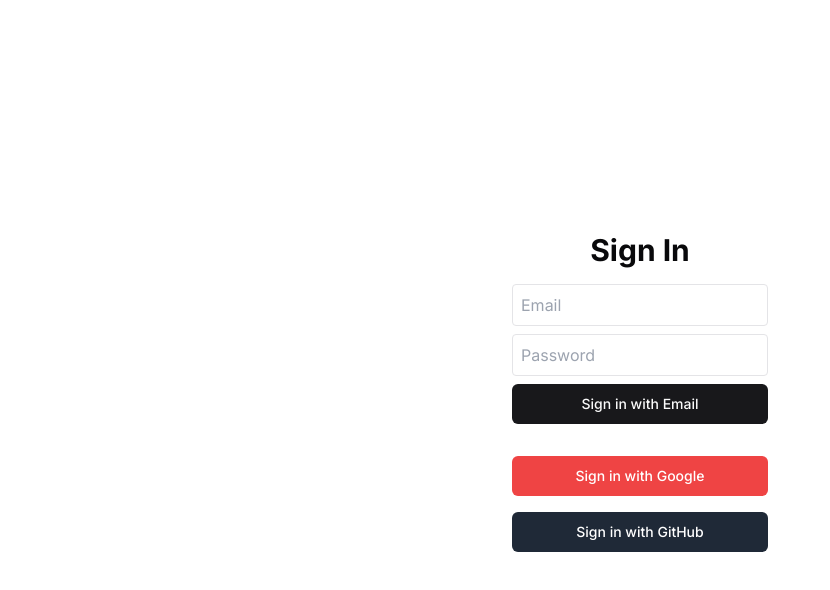
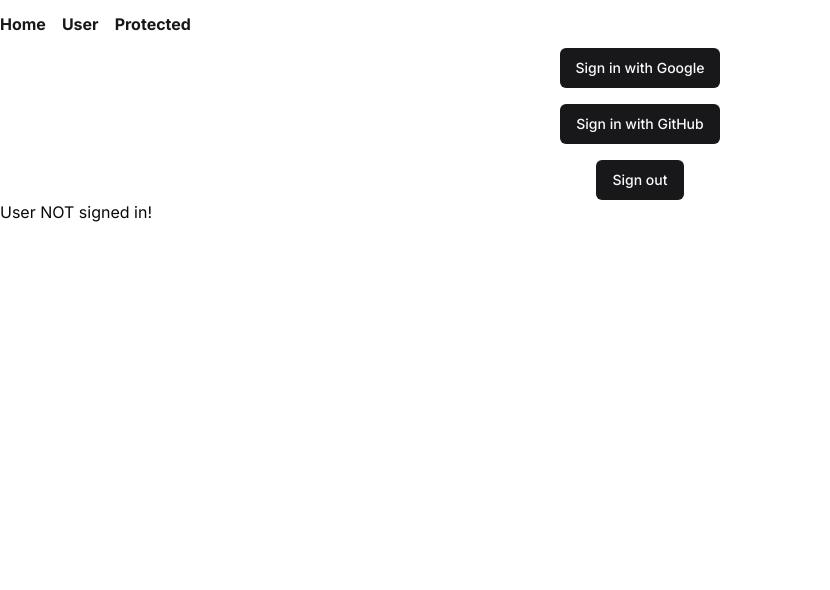
Before and after one commit to RRFayad/personal-workout-app, a Next.js app: page / in a window 1280 px wide. Shown: the top 590 px of the page, without its empty margins (0-830 px from the left). Built offline with nearby package versions, Linux system fonts and the light colour scheme; no server answers.

Commit message:
feat(auth): WIP next auth

```diff
--- /dev/null
+++ b/src/actions/index.ts
@@ -0,0 +1,2 @@
+// export { signIn } from "./sign-in";
+// export { signOut } from "./sign-out";
--- a/src/app/layout.tsx
+++ b/src/app/layout.tsx
@@ -1,6 +1,9 @@
 import type { Metadata } from "next";
 import { Inter } from "next/font/google";
 import "./globals.css";
+import Provider from "@/components/Provider";
+import Header from "@/components/Header";
+import { getServerSession } from "next-auth";
 
 const inter = Inter({ subsets: ["latin"] });
 
@@ -9,14 +12,21 @@
   description: "Generate your optimal workout",
 };
 
-export default function RootLayout({
+export default async function RootLayout({
   children,
 }: Readonly<{
   children: React.ReactNode;
 }>) {
+  const session = await getServerSession();
+
   return (
     <html lang="en">
-      <body className={inter.className}>{children}</body>
+      <body className={inter.className}>
+        <Provider session={session}>
+          <Header />
+          <main>{children}</main>
+        </Provider>
+      </body>
     </html>
   );
 }
--- a/src/app/page.tsx
+++ b/src/app/page.tsx
@@ -1,68 +1,18 @@
 "use client";
+import AuthButtons from "@/components/AuthButtons";
 
-import { signIn } from "next-auth/react";
-import { useState } from "react";
-import { Button } from "@/components/ui/button"; // Adjust this path based on your project
+import { useSession } from "next-auth/react";
 
 export default function Home() {
-  const [email, setEmail] = useState("");
-  const [password, setPassword] = useState("");
-  const [loading, setLoading] = useState(false);
-
-  const handleSignIn = async (provider: string) => {
-    setLoading(true);
-    await signIn(provider, { callbackUrl: "/" });
-    setLoading(false);
-  };
-
-  const handleCredentialsSignIn = async (e: React.FormEvent) => {
-    e.preventDefault();
-    setLoading(true);
-
-    // Sign in with email and password
-    const result = await signIn("credentials", {
-      redirect: false,
-      email,
-      password,
-    });
-
-    if (result?.error) {
-      alert(result.error); // Handle error, show a message, etc.
-    }
-
-    setLoading(false);
-  };
+  const session = useSession();
 
   return (
-    <div className="flex flex-col items-center justify-center min-h-screen py-2">
-      <h1 className="text-3xl font-bold mb-4">Sign In</h1>
-      <form className="flex flex-col items-center mb-4" onSubmit={handleCredentialsSignIn}>
-        <input
-          type="email"
-          placeholder="Email"
-          value={email}
-          onChange={(e) => setEmail(e.target.value)}
-          className="mb-2 p-2 border rounded w-64"
-          required
-        />
-        <input
-          type="password"
-          placeholder="Password"
-          value={password}
-          onChange={(e) => setPassword(e.target.value)}
-          className="mb-2 p-2 border rounded w-64"
-          required
-        />
-        <Button type="submit" className="mb-4 w-64" disabled={loading}>
-          Sign in with Email
-        </Button>
-      </form>
-      <Button onClick={() => handleSignIn("google")} className="mb-4 w-64 bg-red-500 text-white">
-        Sign in with Google
-      </Button>
-      <Button onClick={() => handleSignIn("github")} className="mb-4 w-64 bg-gray-800 text-white">
-        Sign in with GitHub
-      </Button>
-    </div>
+    <>
+      <AuthButtons />
+      {session.data?.user && (
+        <div>User is signed in! ({JSON.stringify(session.data.user)})</div>
+      )}
+      {!session.data?.user && <div>User NOT signed in!</div>}
+    </>
   );
 }
--- a/src/components/AuthButtons.tsx
+++ b/src/components/AuthButtons.tsx
@@ -5,7 +5,7 @@
 
 export default function AuthButtons() {
   return (
-    <div className="flex flex-col space-y-4">
+    <div className="m-auto flex w-40 flex-col items-center justify-center space-y-4">
       <Button onClick={() => signIn("google")}>Sign in with Google</Button>
       <Button onClick={() => signIn("github")}>Sign in with GitHub</Button>
       <Button onClick={() => signOut()}>Sign out</Button>
--- /dev/null
+++ b/src/components/Header.tsx
@@ -0,0 +1,30 @@
+"use client";
+
+import Link from "next/link";
+import { signIn, signOut, useSession } from "next-auth/react";
+import { useRouter } from "next/navigation";
+import { headers } from "next/headers";
+
+function Header() {
+  const { data: session, status } = useSession();
+  const router = useRouter();
+  const loading = status === "loading";
+
+  return (
+    <header>
+      <nav className="flex h-12 w-full items-center gap-x-4">
+        <Link className="text-md font-bold text-zinc-900" href={"/"}>
+          Home
+        </Link>
+        <Link className="text-md font-bold text-zinc-900" href={"/user"}>
+          User
+        </Link>
+        <Link className="text-md font-bold text-zinc-900" href={"/protected"}>
+          Protected
+        </Link>
+      </nav>
+    </header>
+  );
+}
+
+export default Header;
--- /dev/null
+++ b/src/components/Provider.tsx
@@ -0,0 +1,15 @@
+"use client";
+
+import { Session } from "next-auth";
+import { SessionProvider } from "next-auth/react";
+
+interface ProviderProps {
+  children: React.ReactNode;
+  session: Session | null;
+}
+
+function Provider({ children, session }: ProviderProps) {
+  return <SessionProvider>{children}</SessionProvider>;
+}
+
+export default Provider;
--- a/src/lib/auth.ts
+++ b/src/lib/auth.ts
@@ -8,6 +8,7 @@
 const authOptions: NextAuthOptions = {
   adapter: PrismaAdapter(db),
   secret: process.env.AUTH_SECRET,
+  debug: true,
   providers: [
     GoogleProvider({
       clientId: process.env.GOOGLE_CLIENT_ID!,
@@ -17,39 +18,39 @@
       clientId: process.env.GITHUB_CLIENT_ID!,
       clientSecret: process.env.GITHUB_CLIENT_SECRET!,
     }),
-    CredentialsProvider({
-      // The name to display on the sign in form (e.g. 'Sign in with...')
-      name: "Credentials",
-      // The credentials is used to generate a suitable form on the sign in page.
-      // You can specify whatever fields you are expecting to be submitted.
-      // e.g. domain, username, password, 2FA token, etc.
-      // You can pass any HTML attribute to the <input> tag through the object.
-      credentials: {
-        username: { label: "Username", type: "text", placeholder: "jsmith" },
-        password: { label: "Password", type: "password" },
-      },
-      async authorize(credentials, req) {
-        // You need to provide your own logic here that takes the credentials
-        // submitted and returns either a object representing a user or value
-        // that is false/null if the credentials are invalid.
-        // e.g. return { id: 1, name: 'J Smith', email: 'jsmith@example.com' }
-        // You can also use the `req` object to obtain additional parameters
-        // (i.e., the request IP address)
-        const res = await fetch("/your/endpoint", {
-          method: "POST",
-          body: JSON.stringify(credentials),
-          headers: { "Content-Type": "application/json" },
-        });
-        const user = await res.json();
+    // CredentialsProvider({
+    //   // The name to display on the sign in form (e.g. 'Sign in with...')
+    //   name: "Emails",
+    //   // The credentials is used to generate a suitable form on the sign in page.
+    //   // You can specify whatever fields you are expecting to be submitted.
+    //   // e.g. domain, username, password, 2FA token, etc.
+    //   // You can pass any HTML attribute to the <input> tag through the object.
+    //   credentials: {
+    //     username: { label: "Username", type: "text", placeholder: "jsmith" },
+    //     password: { label: "Password", type: "password" },
+    //   },
+    //   async authorize(credentials, req) {
+    //     // You need to provide your own logic here that takes the credentials
+    //     // submitted and returns either a object representing a user or value
+    //     // that is false/null if the credentials are invalid.
+    //     // e.g. return { id: 1, name: 'J Smith', email: 'jsmith@example.com' }
+    //     // You can also use the `req` object to obtain additional parameters
+    //     // (i.e., the request IP address)
+    //     const res = await fetch("/your/endpoint", {
+    //       method: "POST",
+    //       body: JSON.stringify(credentials),
+    //       headers: { "Content-Type": "application/json" },
+    //     });
+    //     const user = await res.json();
 
-        // If no error and we have user data, return it
-        if (res.ok && user) {
-          return user;
-        }
-        // Return null if user data could not be retrieved
-        return null;
-      },
-    }),
+    //     // If no error and we have user data, return it
+    //     if (res.ok && user) {
+    //       return user;
+    //     }
+    //     // Return null if user data could not be retrieved
+    //     return null;
+    //   },
+    // }),
   ],
   callbacks: {
     async session({ session, user }: any) {
```
